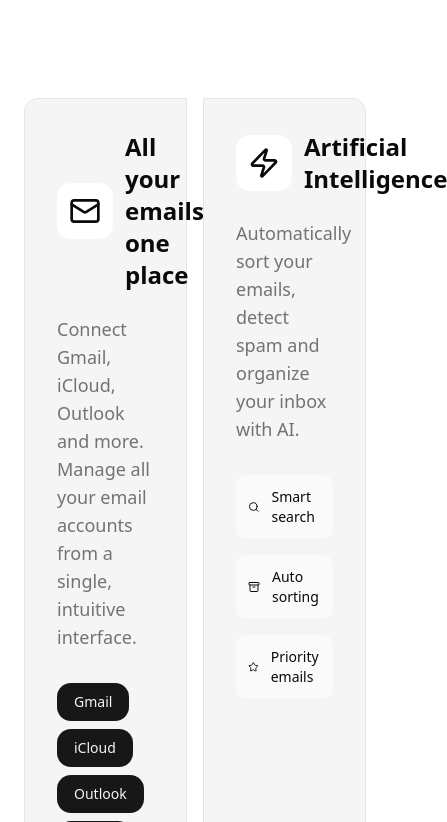
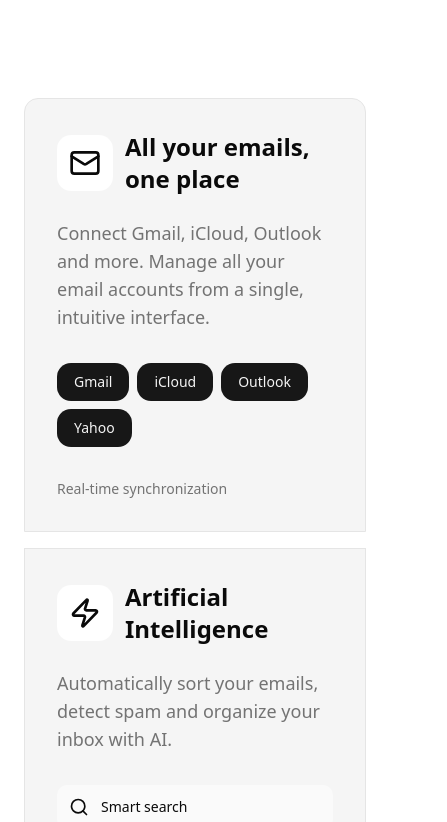
Before and after one commit to Rlzee/email-manager, a Next.js app: page / in a window 390 px wide. Shown: the part 3002-3824 px from the top of the page, 447 px wide, since content can reach past the window. Built offline with nearby package versions, Linux system fonts and the light colour scheme.

Commit message:
feat: update Bento component layout for improved responsiveness and consistency

```diff
--- a/src/features/landing/bento.tsx
+++ b/src/features/landing/bento.tsx
@@ -17,9 +17,9 @@
         transition={{ duration: 0.6, ease: "easeOut" }}
         className="mx-auto max-w-7xl px-6"
       >
-        <div className="grid grid-cols-2 w-full gap-4">
+        <div className="grid grid-cols-1 md:grid-cols-2 w-full gap-4">
           {/* Left Grid */}
-          <div className="bg-secondary border rounded-tl-xl h-auto p-8 flex flex-col justify-between min-h-[400px]">
+          <div className="bg-secondary border rounded-t-xl md:rounded-tl-xl md:rounded-tr-none h-auto p-8 flex flex-col justify-between min-h-[400px]">
             <div>
               <div className="flex items-center gap-3 mb-6">
                 <div className="p-3 rounded-xl bg-background">
@@ -44,7 +44,7 @@
           </div>
 
           {/* Right Grid */}
-          <div className="bg-secondary border rounded-tr-xl p-8 flex flex-col justify-between min-h-[400px]">
+          <div className="bg-secondary border md:rounded-tr-xl md:rounded-bl-none p-8 flex flex-col justify-between min-h-[400px]">
             <div>
               <div className="flex items-center gap-3 mb-6">
                 <div className="p-3 bg-background rounded-xl">
```
